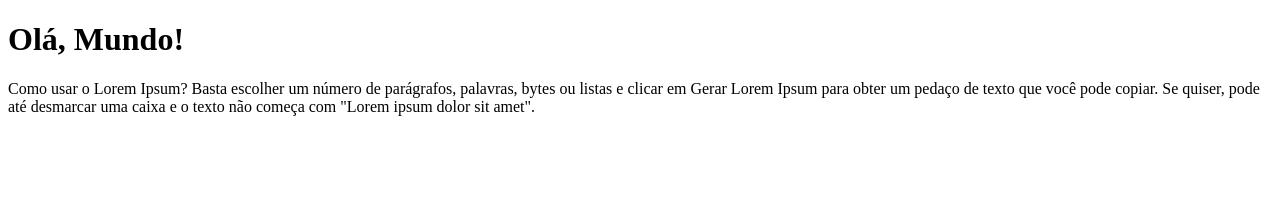
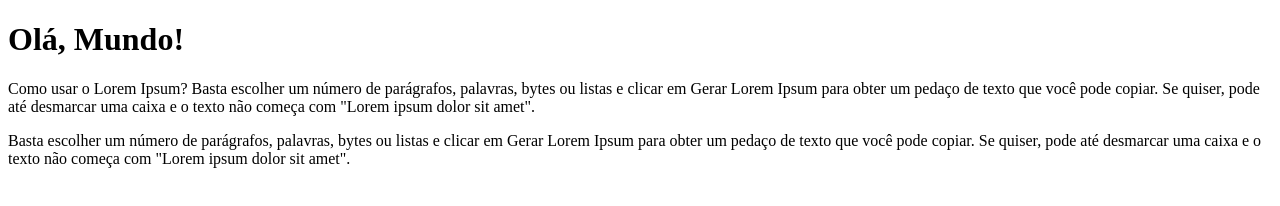
Before and after one commit to diornellas/Ola-mundo, a plain HTML site: page site-exemplo/index.html in a window 1280 px wide. Drawn offline with Linux system fonts and the light colour scheme.

Commit message:
adicionei mais um paragrafo

```diff
--- a/site-exemplo/index.html
+++ b/site-exemplo/index.html
@@ -11,6 +11,7 @@
 
 	<p>Como usar o Lorem Ipsum?
 Basta escolher um número de parágrafos, palavras, bytes ou listas e clicar em Gerar Lorem Ipsum para obter um pedaço de texto que você pode copiar. Se quiser, pode até desmarcar uma caixa e o texto não começa com "Lorem ipsum dolor sit amet".</p>
+<p>Basta escolher um número de parágrafos, palavras, bytes ou listas e clicar em Gerar Lorem Ipsum para obter um pedaço de texto que você pode copiar. Se quiser, pode até desmarcar uma caixa e o texto não começa com "Lorem ipsum dolor sit amet".</p>
 
 </body>
 </html>
```
